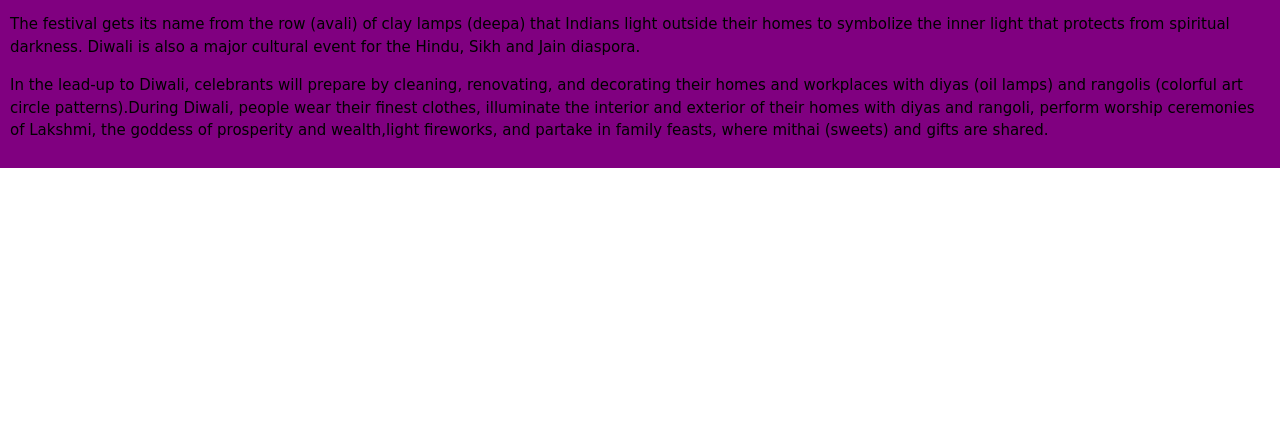
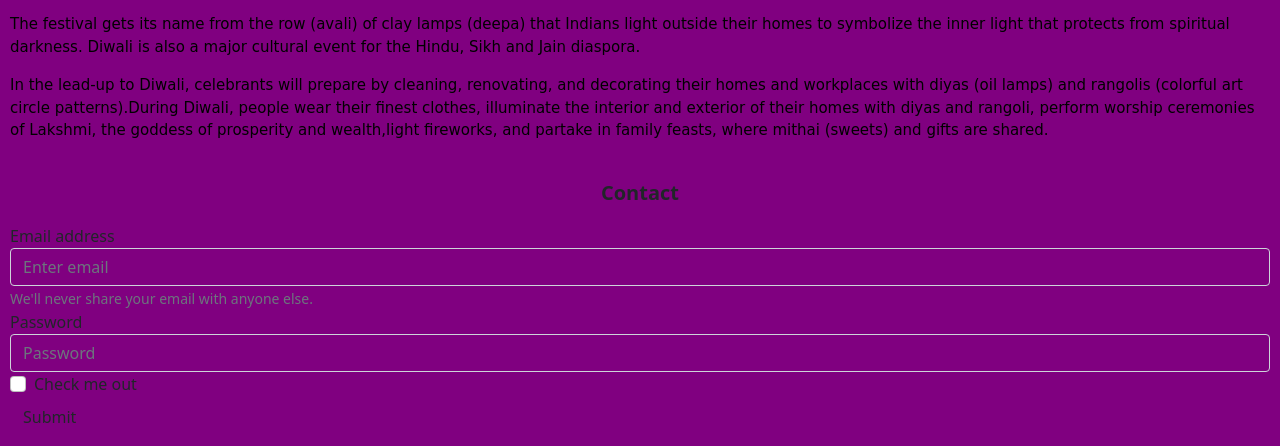
Before and after one commit to Mohamed-Ayaan358/Website-IEEE, a plain HTML site: page index.html in a window 1280 px wide. Shown: the part 752-1198 px from the top of the page. Before the commit the page ends 920 px from the top, so only its background shows below. Drawn offline with nearby package versions, Linux system fonts and the light colour scheme; a web font is replaced by a local one.

Commit message:
Add files via upload

```diff
--- a/index.html
+++ b/index.html
@@ -66,6 +66,26 @@
         <p class="info">In the lead-up to Diwali, celebrants will prepare by cleaning, renovating, and decorating their homes and workplaces with diyas (oil lamps) and rangolis (colorful art circle patterns).During Diwali, people wear their finest clothes, illuminate
             the interior and exterior of their homes with diyas and rangoli, perform worship ceremonies of Lakshmi, the goddess of prosperity and wealth,light fireworks, and partake in family feasts, where mithai (sweets) and gifts are shared.</p>
     </div>
+
+    <div class="information">
+        <p id="heading">Contact</p>
+        <form>
+            <div class="form-group">
+                <label for="exampleInputEmail1">Email address</label>
+                <input style="background-color:purple;" type="email" class="form-control" id="exampleInputEmail1" aria-describedby="emailHelp" placeholder="Enter email">
+                <small id="emailHelp" class="form-text text-muted">We'll never share your email with anyone else.</small>
+            </div>
+            <div class="form-group">
+                <label for="exampleInputPassword1">Password</label>
+                <input style="background-color:purple;" type="password" class="form-control" id="exampleInputPassword1" placeholder="Password">
+            </div>
+            <div class="form-group form-check">
+                <input type="checkbox" class="form-check-input" id="exampleCheck1">
+                <label class="form-check-label" for="exampleCheck1">Check me out</label>
+            </div>
+            <button type="submit" class="btn " style="background-color:purple;">Submit</button>
+        </form>
+    </div>
     <script src=" https://cdn.jsdelivr.net/npm/bootstrap@5.0.2/dist/js/bootstrap.bundle.min.js " integrity="sha384-MrcW6ZMFYlzcLA8Nl+NtUVF0sA7MsXsP1UyJoMp4YLEuNSfAP+JcXn/tWtIaxVXM " crossorigin="anonymous ">
     </script>
 </body>
```
Also changed, not shown: qna.html (+1 -1 lines), rules.html (+1 -1 lines).
